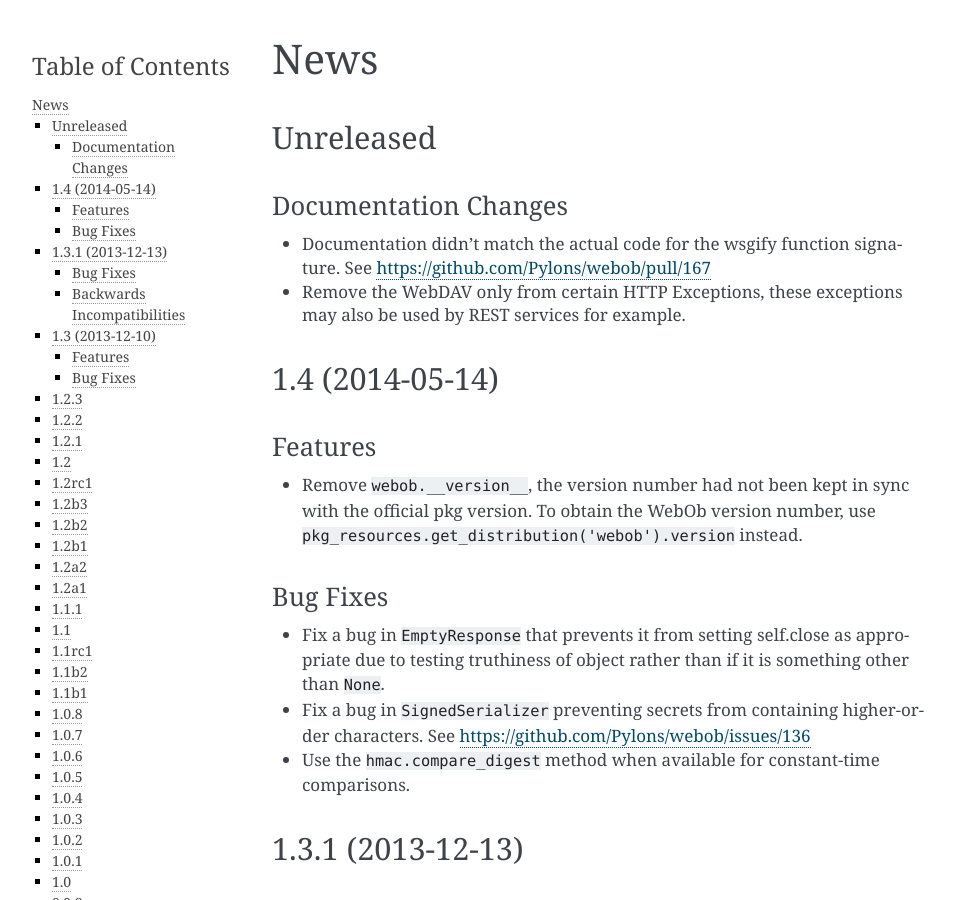
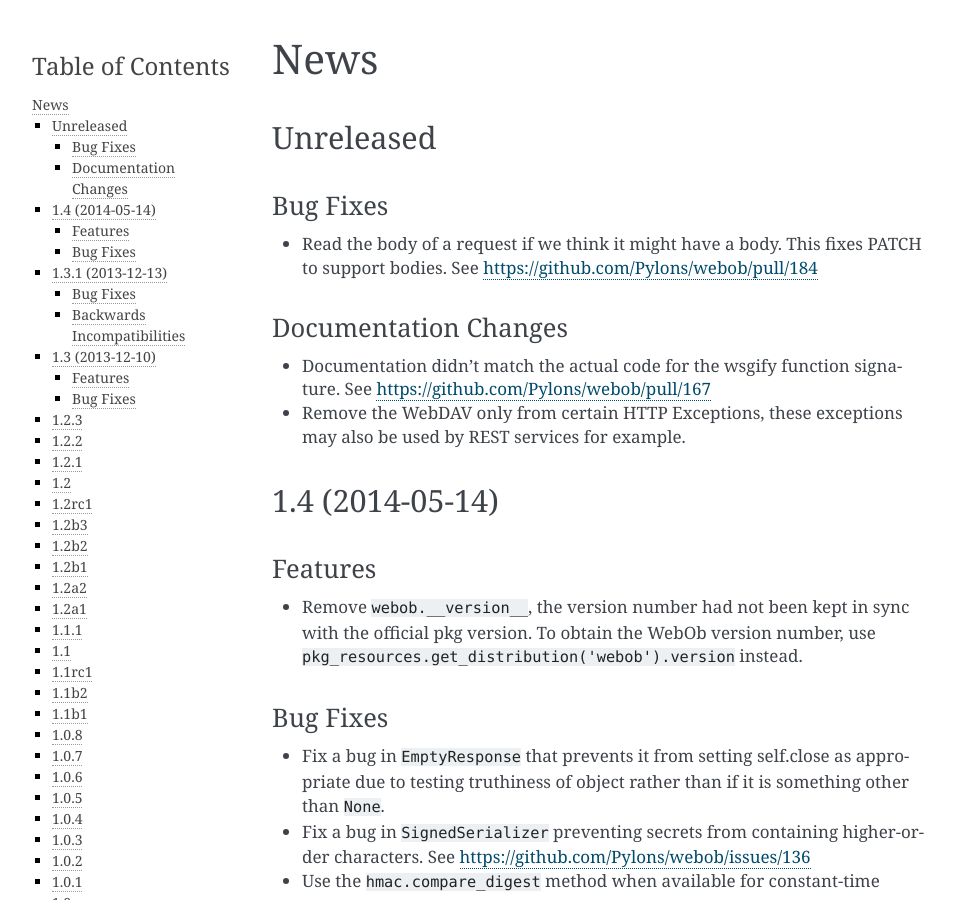
Before and after one commit to Pylons/webob, a Sphinx documentation site: the page built from docs/news.txt, in a window 1280 px wide and 900 px high. Shown: the whole window, without its empty margins (148-1103 px from the left). Built offline with Sphinx 7.4.7, drawn with Linux system fonts in a browser that asks for light colours.

Commit message:
Add update for the PATCH body fix

```diff
--- a/docs/news.txt
+++ b/docs/news.txt
@@ -3,6 +3,12 @@
 
 Unreleased
 ----------
+
+Bug Fixes
+~~~~~~~~~
+
+- Read the body of a request if we think it might have a body. This fixes PATCH
+  to support bodies. See https://github.com/Pylons/webob/pull/184
 
 Documentation Changes
 ~~~~~~~~~~~~~~~~~~~~~
```
